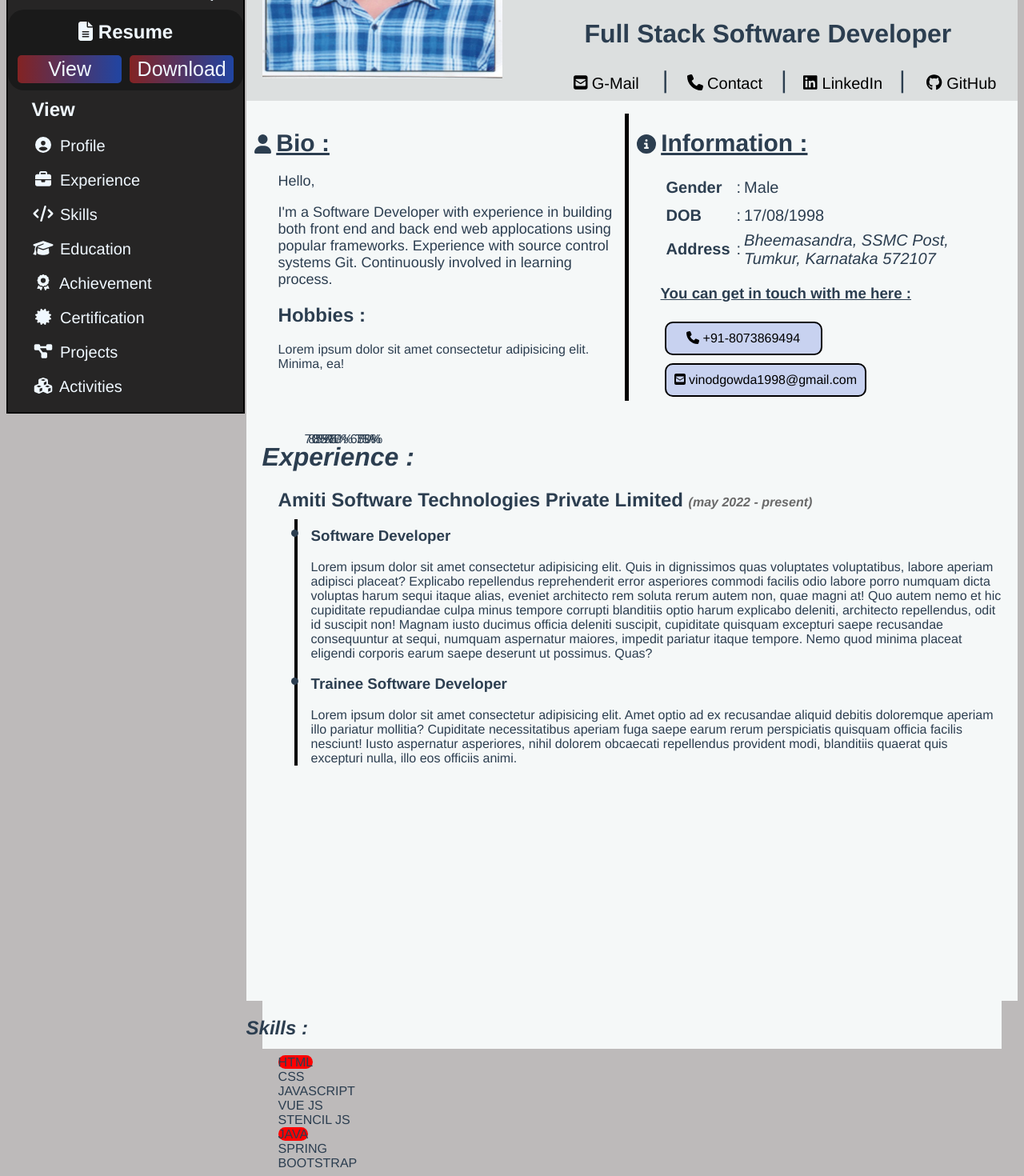
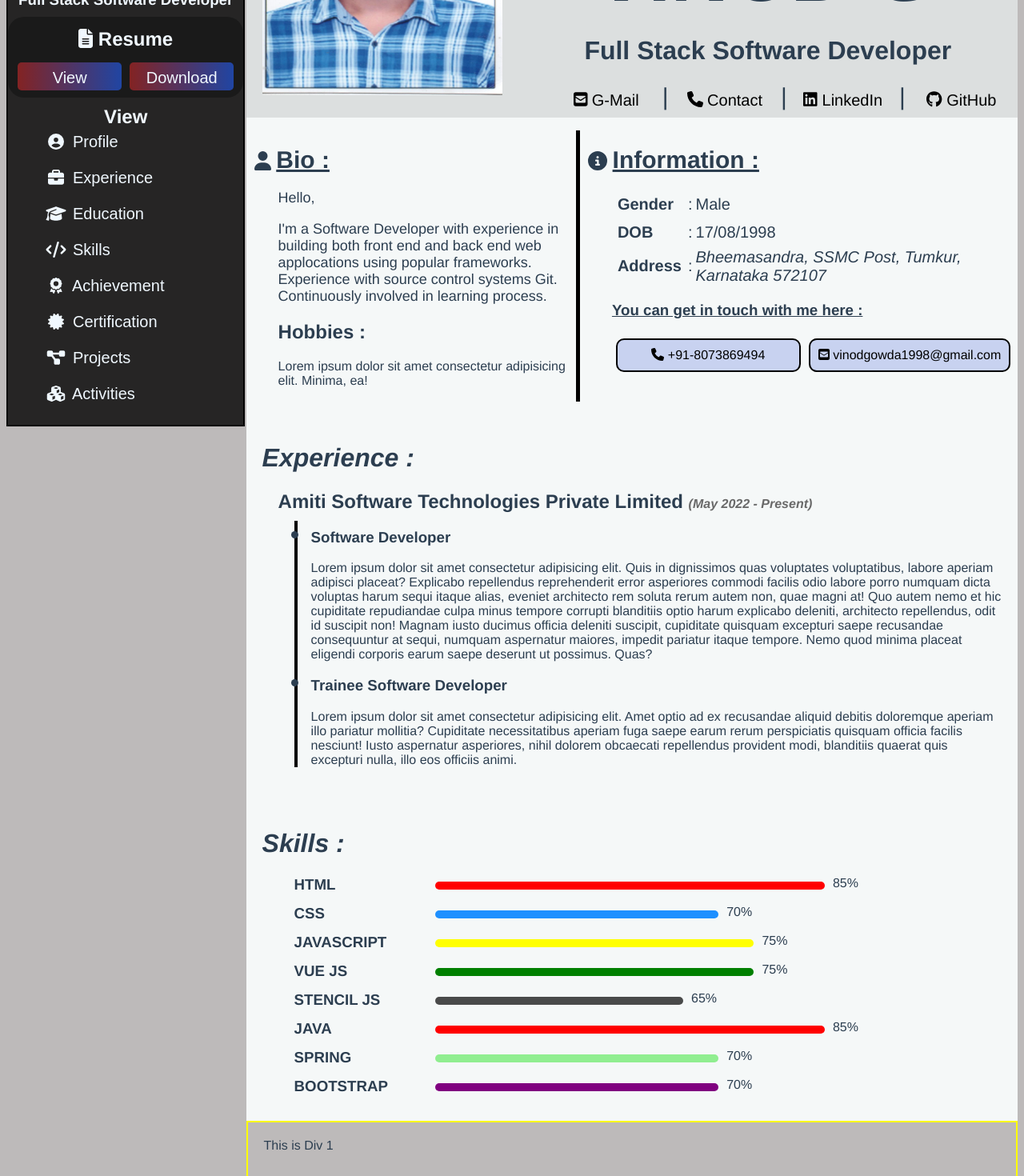
Before and after one commit to vinodg8073/my-portfolio, a Vue app: page / in a window 1280 px wide. Shown: the part 240-1710 px from the top of the page at 80% size. Built offline with nearby package versions, Linux system fonts and the light colour scheme.

Commit message:
updated skills

```diff
--- a/public/index.html
+++ b/public/index.html
@@ -6,6 +6,7 @@
     <meta name="viewport" content="width=device-width,initial-scale=1.0">
     <link rel="icon" href="<%= BASE_URL %>favicon.ico">
     <title><%= htmlWebpackPlugin.options.title %></title>
+    <link rel="stylesheet" href="https://cdnjs.cloudflare.com/ajax/libs/font-awesome/5.15.3/css/all.min.css"/>
     <style>
       body{
         background-color: rgb(189, 186, 186);
--- a/src/App.vue
+++ b/src/App.vue
@@ -34,5 +34,9 @@ export default {
   width: 76.3%;
   float: right;
 }
-
+@media (min-width:0) and (max-width: 979px) {
+  .mainview{
+  width: 100%;
+}
+}
 </style>
--- a/src/components/MyProfile.vue
+++ b/src/components/MyProfile.vue
@@ -73,6 +73,8 @@
 </script>
 
 <style scoped>
+
+
 .bio-text{
     font-size: large;
 }
@@ -155,13 +157,13 @@ span{
     font-size: 30px;
 }
 
-.content-left{
-    float: left;
+ /* .content-left{ */
+    /* float: left; */
     /* size: 400px 300px; */
-    justify-content: left;
+    /* justify-content: left; */
 
-    border-right: 3px solid black;
-}
+    /* border-right: 3px solid black; */
+/* } */
 .bio{
     text-align: center;
     display: inline-block;
@@ -186,15 +188,33 @@ span{
     padding: 10px;
     padding-top: 0px;
     min-height: 340px;
+    display: grid;
+    grid-template-areas: "profile-header profile-header"
+                          "content-left content-right";
 }
 .content-left{
-    float: left;
-    width: 48%;
+    /* float: left;  */
+    /* width: 48%; */
     border-right: 5px solid black;
     margin-right: 10px;
 }
 .content-right{
-    width: 48%;
+    /* width: 48%; */
+}
+@media (min-width:0) and (max-width: 675px) {
+    .profile-content{
+
+    display: grid;
+    grid-template-areas: "profile-header"
+                          "content-left"
+                          "content-right";
+}
+.content-left{
+
+
+    border-right: 0;
+}
 }
 
+
 </style>
--- a/src/components/SidePanel.vue
+++ b/src/components/SidePanel.vue
@@ -1,8 +1,14 @@
 
 
 <template>
+    <nav class="sideBar">
+        <div class="bar">
 
-    <div class="profile" >
+            <input type="checkbox" id="menubar">
+        <label for="menubar"><i class="fa-solid fa-bars"></i></label>
+  </div>
+
+          <div class="profile" >
         <img class="profile-img" src="@/assets/profile.jpg" alt="">
         <h1 style="margin-bottom: 0px;">Vinod G</h1>
         <h3 >Full Stack Software Developer</h3>
@@ -11,46 +17,67 @@
             <button class="btn"><a href="">View</a></button>
             <button class="btn"><a href="">Download</a></button>
         </div>
+        <h2 class="menu-title">View</h2>
+    </div>
 
         <div class="view">
-           <h2>View</h2>
 
-           <p><a href="/"><i class="icon fa-solid fa-user-circle"></i> Profile</a></p>
-           <p><a href="/experience"><i class="icon fa-solid fa-briefcase"></i> Experience</a></p>
-           <p><a href="/profile"><i class="icon fa-solid fa-code"></i> Skills</a></p>
-           <p><a href="/profile"><i class="icon fa-solid fa-graduation-cap"></i> Education</a></p>
-           <p><a href="/profile"><i class="icon fa-solid fa-award"></i> Achievement</a></p>
-           <p><a href="/profile"><i class="icon fa-solid fa-certificate"></i> Certification</a></p>
-           <p><a href="/profile"><i class="icon fa-solid fa-diagram-project"></i> Projects</a></p>
-            <p><a href=""><i class="icon fa-solid fa-cubes"></i> Activities</a></p>
+          <ul>
+           <li><button @click="scrollToPage('profile')"><i class="icon fa-solid fa-user-circle"></i> Profile</button></li>
+           <li><button @click="scrollToPage('experience')"><i class="icon fa-solid fa-briefcase"></i> Experience</button></li>
+           <li><button @click="scrollToPage('education')"><i class="icon fa-solid fa-graduation-cap"></i> Education</button></li>
+           <li><button @click="scrollToPage('skills')"> <i class="icon fa-solid fa-code"></i> Skills</button></li>
+           <li><button @click="scrollToPage('achievements')"><i class="icon fa-solid fa-award"></i> Achievement</button></li>
+           <li><button @click="scrollToPage('certification')"><i class="icon fa-solid fa-certificate"></i> Certification</button></li>
+           <li><button @click="scrollToPage('projects')"><i class="icon fa-solid fa-diagram-project"></i> Projects</button></li>
+            <li><button @click="scrollToPage('activities')"><i class="icon fa-solid fa-cubes"></i> Activities</button></li>
+        </ul>
+        </div>
 
-        </div>
-    </div>
+</nav>
 </template>
 
 <script>
 
-
+//    import mainPageVue from './mainPage.vue';
     export default {
-        methods: {
-    goto(refName) {
-      var element = this.$refs[refName];
-      var top = element.offsetTop;
-        console.log('working');
-      window.scrollTo(0, top);
-    }
-  }
+//         methods: {
+//     goto(refName) {
+//       var element = this.$refs[refName];
+//       var top = element.offsetTop;
+//         console.log('working');
+//       window.scrollTo(0, top);
+//     }
+//   }
+methods: {
+         openModal() {
+         }
+      }
 
     }
 </script>
 
 
 <style lang="css" scoped>
+
+@import url('https://fonts.googleapis.com/css?family=Poppins:400,500,600,700&display=swap');
+
+#menubar, .bar {
+    /* display: none; */
+}
+
+#menubar:checked ~ button{
+    color: aqua;
+}
+.menu-title{
+ margin-bottom: 0px;
+ text-align: center;
+}
 h3,h2{
     margin-block-start:10px;
     margin-block-end: 10px;
 }
-.profile{
+.sideBar{
     position: fixed;
     width: 23%;
     color: aliceblue;
@@ -75,6 +102,14 @@ h3,h2{
 a{
     text-decoration: none;
     color: aliceblue;
+    font-size: 20px;
+}
+button{
+    background: none;
+    border: none;
+    text-decoration: none;
+    color: aliceblue;
+    font-size: 20px;
 
 }
 .resume{
@@ -88,9 +123,53 @@ a{
 }
 .icon {
     width: 30px;
+}
+li{
+    list-style: none;
     font-size: 20px;
+    padding: 10px;
 }
-p{
-    font-size: 20px;
+li:hover{
+    transform: translateX(4px);
+    transition-duration: .4s;
+}
+ul{
+    padding: 0;
+    margin-top: -5px;
+}
+
+@media (min-width:0) and (max-width: 979px) {
+    .profile{
+        display: none;
+    }
+.view{
+
+    position: relative;
+    width: 100%;
+    border: 2px solid black;
+    float: left;
+    text-align: center;
+    /* left: %; */
+    padding: 0;
+    border: none;
+    color: blue;
+}
+
+.sideBar{
+    float: none;
+    width: 100%;
+}
+
+#menubar,.bar {
+    display:block;
+    float: right;
+    margin-right: 30px;
+    font-size: 30px;
+    color: rgba(205, 28, 28, 0.636);
+    /* background: rgba(0, 0, 0, 0.8); */
+}
+
+
+
 }
 </style>
--- a/src/components/mainPage.vue
+++ b/src/components/mainPage.vue
@@ -1,5 +1,9 @@
 <template>
     <div>
+      <button @click="goto('div1')">Div 1</button>
+    <button @click="goto('div2')">Div 2</button>
+    <button @click="goto('div3')">Div 3</button>
+    <br/>
         <!-- <button @click="goto('ifi')">btn</button> -->
     <!-- <side-panel-vue></side-panel-vue> -->
     <my-profile-vue></my-profile-vue>
@@ -7,6 +11,11 @@
     <my-skills></my-skills>
     </div>
 
+
+
+    <div class="div" ref="div1">This is Div 1</div>
+    <div class="div" ref="div2">This is Div 2</div>
+    <div class="div" ref="div3">This is Div 3</div>
 
 </template>
 
@@ -26,14 +35,23 @@ export default {
 
   },
 
+
   methods: {
     goto(refName) {
       var element = this.$refs[refName];
       var top = element.offsetTop;
-        console.log('working');
+
       window.scrollTo(0, top);
     }
+  }
 
-  }
 }
 </script>
+
+<style scoped>
+.div {
+  height: 1000px;
+  padding: 20px;
+  border: 2px solid yellow;
+}
+</style>
--- a/src/components/myExperience.vue
+++ b/src/components/myExperience.vue
@@ -2,7 +2,7 @@
     <div class="experience">
         <i><h1>Experience : </h1></i>
         <div class="exp-company" >
-            <h2><strong>Amiti Software Technologies Private Limited  <i class="exp-year">(may 2022 - present)</i></strong></h2>
+            <h2><strong>Amiti Software Technologies Private Limited  <i class="exp-year">(May 2022 - Present)</i></strong></h2>
             <p class="exp-content">
                 <ul>
                     <li>
@@ -30,7 +30,7 @@ div{
     /* width: 76.5%; */
     /* float: right; */
     background: rgb(245, 248, 248);
-    height: 700px;
+    /* height: 700px; */
     /* border: 10px solid red; */
 }
 
--- a/src/components/mySkills.vue
+++ b/src/components/mySkills.vue
@@ -1,37 +1,37 @@
 <template>
-    <div>
-        <h2><strong><i>Skills :</i></strong></h2>
+    <div class="skills">
+        <h1><strong><i>Skills :</i></strong></h1>
         <ul>
             <li>
-                <span class="bar html">HTML</span>
+                <h3 class="bar">HTML</h3><div class="html right"></div>
                 <span class="percentage">85%</span>
-            </li>
+            </li><br>
             <li>
-                <span class="bar css">CSS</span>
+                <h3 class="bar">CSS</h3><div class="p70 right" style="background-color: dodgerblue;"></div>
                 <span class="percentage">70%</span>
-            </li>
+            </li><br>
             <li>
-                <span class="bar js">JAVASCRIPT</span>
+                <h3 class="bar">JAVASCRIPT</h3><div class="js right p75" style="background-color: yellow;"></div>
                 <span class="percentage">75%</span>
-            </li>
+            </li><br>
             <li>
-                <span class="bar vue">VUE JS</span>
+                <h3 class="bar">VUE JS</h3><div class="vue right p75" style="background-color: green;"></div>
                 <span class="percentage">75%</span>
-            </li>
+            </li><br>
             <li>
-                <span class="bar sjs">STENCIL JS</span>
+                <h3 class="bar sjs">STENCIL JS</h3><div class="right p65" style="background-color: rgba(0, 0, 0, 0.7);"></div>
                 <span class="percentage">65%</span>
-            </li>
+            </li><br>
             <li>
-                <span class="bar java">JAVA</span>
+                <h3 class="bar">JAVA</h3><div class="java right"></div>
                 <span class="percentage">85%</span>
-            </li>
+            </li><br>
             <li>
-                <span class="bar spring">SPRING</span>
+                <h3 class="bar spring">SPRING</h3><div class="p70 right" style="background-color: lightgreen;"></div>
                 <span class="percentage">70%</span>
-            </li>
+            </li><br>
             <li>
-                <span class="bar bcss">BOOTSTRAP</span>
+                <h3 class="bar bcss">BOOTSTRAP</h3><div class="p70 right" style="background-color: purple;"></div>
                 <span class="percentage">70%</span>
             </li>
         </ul>
@@ -45,30 +45,51 @@
 </script>
 
 <style scoped>
+.p70{
+    width: 40%;
+}
+.p65{
+    width: 35%;
+}
+.p75
+{
+    width: 45%;
+}
+.right{
+    float: left;
+    height: 10px;
+    border-radius: 10px;
+    margin: 7px 0px 0px 0px;
+}
 .skill-bar{
 background-color: aquamarine;
 }
+
 .bar{
-    height: 2px;
     border-radius: 15px;
     margin: 3px 0;
-
-    /* position: relative;
-    animation: skill-bar;
-    animation-duration: 1s; */
-
-
+    width:20%;
+    margin: 0px;
+    float: left;
 }
 .html,.java{
-    width: 85%;
+    width: 55%;
     background-color: red;
 }
 .percentage{
-    position: absolute;
     bottom: 2px;
-    /* right: 0; */
+    padding-left:10px;
 }
+
 li{
     list-style: none;
 }
+.skills{
+    background: rgb(245, 248, 248);
+    padding: 20px;
+}
+.css{
+    background-color: dodgerblue;
+    width: 40%;
+}
 </style>
```
